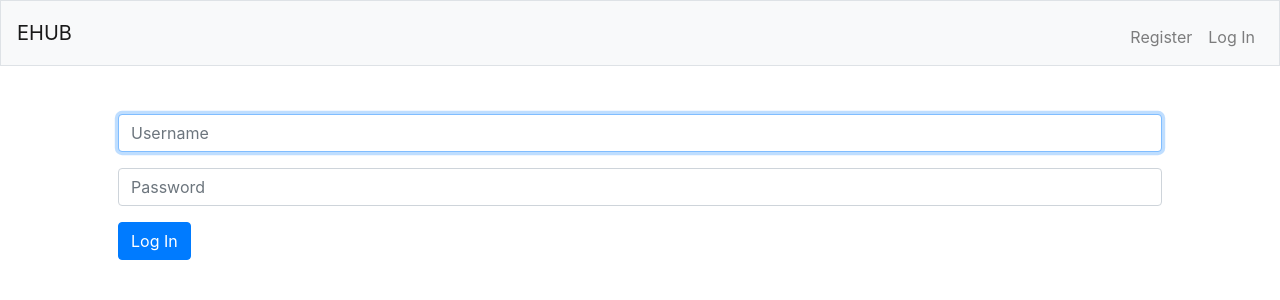
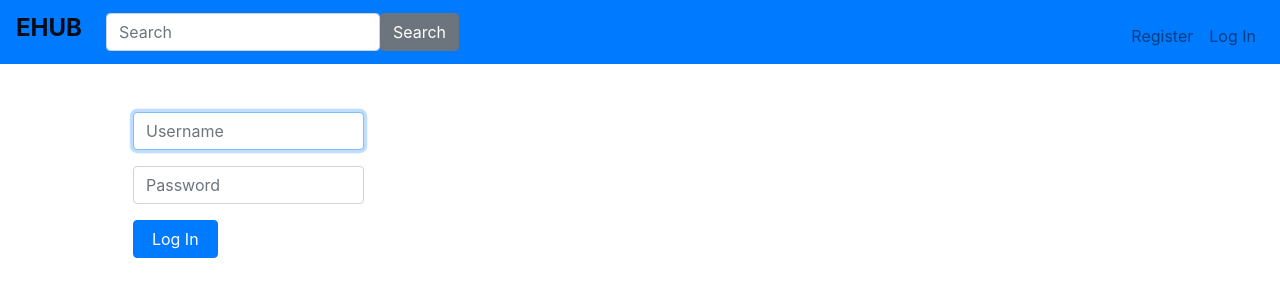
Before and after one commit to ionut-th/webapp, a Flask app: page /login in a window 1280 px wide. Shown: the top 300 px of the page. Run offline with Flask 2, Linux system fonts and the light colour scheme; some libraries are stand-ins or nearby versions.

```diff
--- a/src/app.py
+++ b/src/app.py
@@ -15,6 +15,9 @@ from helpers import apology, login_required, usd
 template_dir = os.path.abspath('./templates') # ./templates  up the path into templates
 app = Flask(__name__, template_folder=template_dir) # also set template folder path
 
+app.config['FLASK_ENV']= "development"
+app.config['FLASK_DEBUG']= True
+app.config['FLASK_APP']="src/app.py"
 # Ensure templates are auto-reloaded
 app.config["TEMPLATES_AUTO_RELOAD"] = True
 
--- a/templates/layout.html
+++ b/templates/layout.html
@@ -26,8 +26,12 @@
 
 <body>
 
-    <nav class="navbar navbar-expand-md navbar-light bg-light border">
-        <a class="navbar-brand" href="/">EHUB</a>
+    <nav class="navbar navbar-expand-md navbar-light bg-primary">
+        <a class="navbar-brand" href="/"><h4 style="font-weight: bolder">EHUB</h4></a>
+        <form class="form-inline">
+            <input class="form-control ml-sm-2" type="search" placeholder="Search" aria-label="Search">
+            <button class="btn btn-secondary my-2 my-sm-0" type="submit">Search</button>
+          </form>
         <button aria-controls="navbar" aria-expanded="false" aria-label="Toggle navigation" class="navbar-toggler"
             data-target="#navbar" data-toggle="collapse" type="button">
             <span class="navbar-toggler-icon"></span>
--- a/templates/login.html
+++ b/templates/login.html
@@ -6,13 +6,15 @@
 
 {% block main %}
 <form action="/login" method="post">
-        <div class="form-group">
+    <div class="form-group col-sm-3">
         <input autocomplete="off" autofocus class="form-control" name="username" placeholder="Username" type="text">
     </div>
-        <div class="form-group">
+    <div class="form-group col-sm-3">
         <input class="form-control" name="password" placeholder="Password" type="password">
     </div>
-        <button class="btn btn-primary" type="submit">Log In</button>
+    <div class="col-auto">
+        <button class="btn btn-primary col-sm-1" type="submit">Log In</button>
+    </div>
     <h5>{{msg}}</h5>
 </form>
 {% endblock %}
```
Also changed, not shown: 2 other files. Lines whose indentation alone changed are shown as unchanged.
